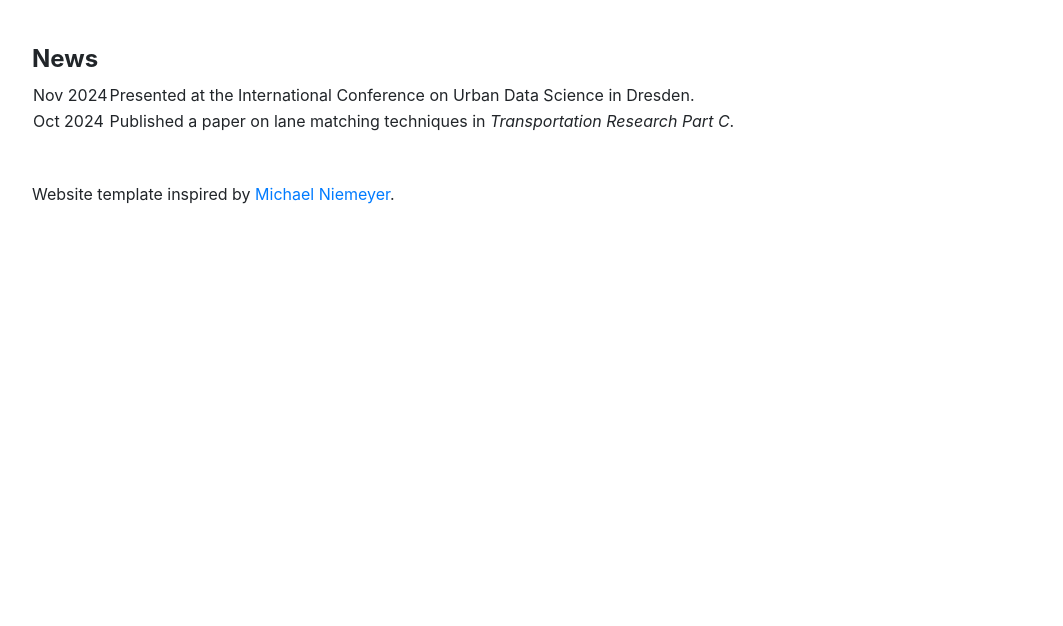
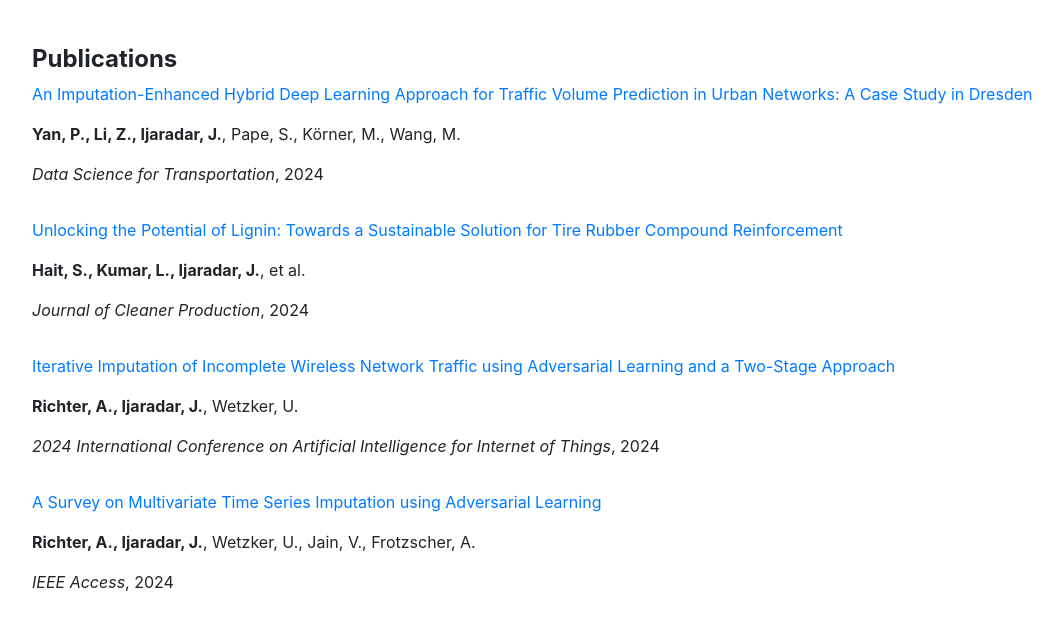
Before and after one commit to JyotirmayaIjaradar/j-ijaradar.github.io, a plain HTML site: page index.html in a window 1280 px wide. Shown: the part 550-1176 px from the top of the page, without its empty margins (53-1116 px from the left). Before the commit the page ends 800 px from the top, so only its background shows below. Drawn offline with nearby package versions, Linux system fonts and the light colour scheme.

Commit message:
Update index.html

```diff
--- a/index.html
+++ b/index.html
@@ -43,30 +43,32 @@
       </div>
     </div>
 
-    <!-- News Section -->
+    <!-- Publications Section -->
     <div class="row" style="margin-top: 3em;">
       <div class="col-sm-12">
-        <h4><b>News</b></h4>
-        <table>
-          <tr>
-            <td>Nov 2024</td>
-            <td>Presented at the International Conference on Urban Data Science in Dresden.</td>
-          </tr>
-          <tr>
-            <td>Oct 2024</td>
-            <td>Published a paper on lane matching techniques in <em>Transportation Research Part C</em>.</td>
-          </tr>
-        </table>
+        <h4><b>Publications</b></h4>
+        <div style="margin-bottom: 2em;">
+          <p><a href="https://doi.org/10.1016/j.cleanprod.2024.143274" target="_blank">An Imputation-Enhanced Hybrid Deep Learning Approach for Traffic Volume Prediction in Urban Networks: A Case Study in Dresden</a></p>
+          <p><strong>Yan, P., Li, Z., Ijaradar, J.</strong>, Pape, S., Körner, M., Wang, M.</p>
+          <p><em>Data Science for Transportation</em>, 2024</p>
+        </div>
+        <div style="margin-bottom: 2em;">
+          <p><a href="https://doi.org/10.1016/j.cleanprod.2024.143274" target="_blank">Unlocking the Potential of Lignin: Towards a Sustainable Solution for Tire Rubber Compound Reinforcement</a></p>
+          <p><strong>Hait, S., Kumar, L., Ijaradar, J.</strong>, et al.</p>
+          <p><em>Journal of Cleaner Production</em>, 2024</p>
+        </div>
+        <div style="margin-bottom: 2em;">
+          <p><a href="https://doi.org/10.1109/AIIOT.2024.1234567" target="_blank">Iterative Imputation of Incomplete Wireless Network Traffic using Adversarial Learning and a Two-Stage Approach</a></p>
+          <p><strong>Richter, A., Ijaradar, J.</strong>, Wetzker, U.</p>
+          <p><em>2024 International Conference on Artificial Intelligence for Internet of Things</em>, 2024</p>
+        </div>
+        <div style="margin-bottom: 2em;">
+          <p><a href="https://doi.org/10.1109/ACCESS.2024.1234567" target="_blank">A Survey on Multivariate Time Series Imputation using Adversarial Learning</a></p>
+          <p><strong>Richter, A., Ijaradar, J.</strong>, Wetzker, U., Jain, V., Frotzscher, A.</p>
+          <p><em>IEEE Access</em>, 2024</p>
+        </div>
       </div>
     </div>
-
-    <!-- Footer -->
-    <div class="row" style="margin-top: 3em; margin-bottom: 1em;">
-      <div class="col-sm-12">
-        <p>Website template inspired by <a href="https://github.com/m-niemeyer/m-niemeyer.github.io" target="_blank">Michael Niemeyer</a>.</p>
-      </div>
-    </div>
-  </div>
 
   <!-- Optional JavaScript -->
   <script src="https://code.jquery.com/jquery-3.2.1.slim.min.js" crossorigin="anonymous"></script>
```
